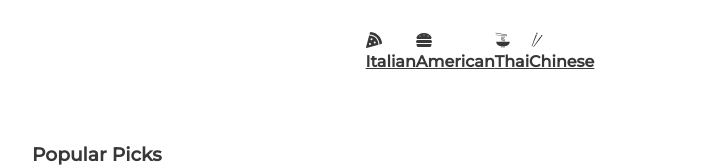
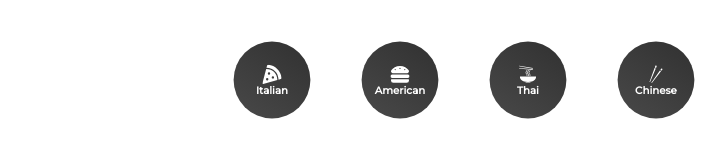
Before and after one commit to TJahongir/RecipeApp, a React (Create React App) app: page / in a window 1280 px wide. Shown: the top 168 px of the page, without its empty margins (160-886 px from the left). Built offline with nearby package versions, Linux system fonts and the light colour scheme; no server answers.

Commit message:
Styled Category Section

```diff
--- a/src/components/Category.jsx
+++ b/src/components/Category.jsx
@@ -6,22 +6,22 @@
 const Category = () => {
   return (
     <List>
-        <NavLink to={'/cuisine/Italian'}>
+        <SLink to={'/cuisine/Italian'}>
             <FaPizzaSlice />
             <h4>Italian</h4>
-        </NavLink>
-        <NavLink to={'/cuisine/American'}>
+        </SLink>
+        <SLink to={'/cuisine/American'}>
             <FaHamburger />
             <h4>American</h4>
-        </NavLink>
-        <NavLink to={'/cuisine/Thai'}>
+        </SLink>
+        <SLink to={'/cuisine/Thai'}>
             <GiNoodles />
             <h4>Thai</h4>
-        </NavLink>
-        <NavLink to={'/cuisine/Chinese'}>
+        </SLink>
+        <SLink to={'/cuisine/Chinese'}>
             <GiChopsticks />
             <h4>Chinese</h4>
-        </NavLink>
+        </SLink>
     </List>
   )
 }
@@ -32,4 +32,31 @@
     justify-content: center;
 `
 
+const SLink = styled(NavLink)`
+    display: flex;
+    justify-content: center;
+    align-items: center;
+    border-radius: 50%;
+    flex-direction: column;
+    margin-right: 2rem;
+    text-decoration: none;
+    background: linear-gradient(35deg, #494949, #313131);
+    width: 6rem;
+    height: 6rem;
+    cursor: pointer;
+    transform: scale(0.8);
+
+    h4 {
+        color: white;
+        font-size: 0.8rem;
+    }
+
+    svg {
+        color: white;
+        font-size: 1.5rem;
+
+    }
+
+    `
+
 export default Category
```
